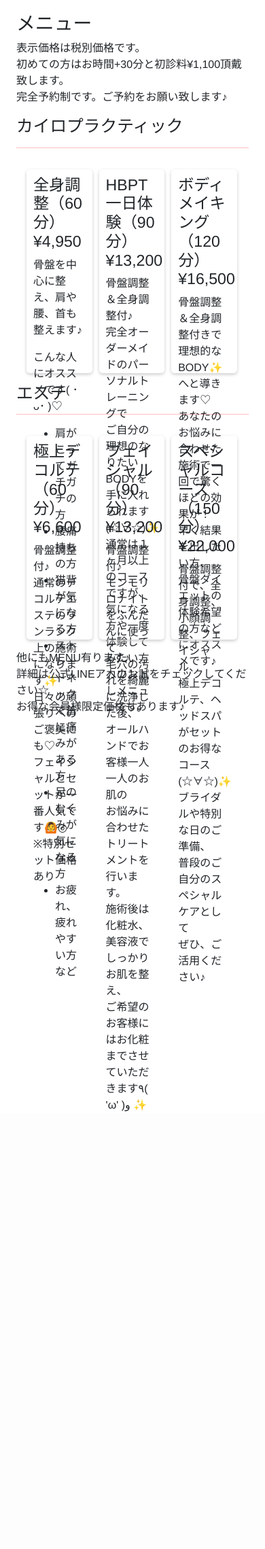
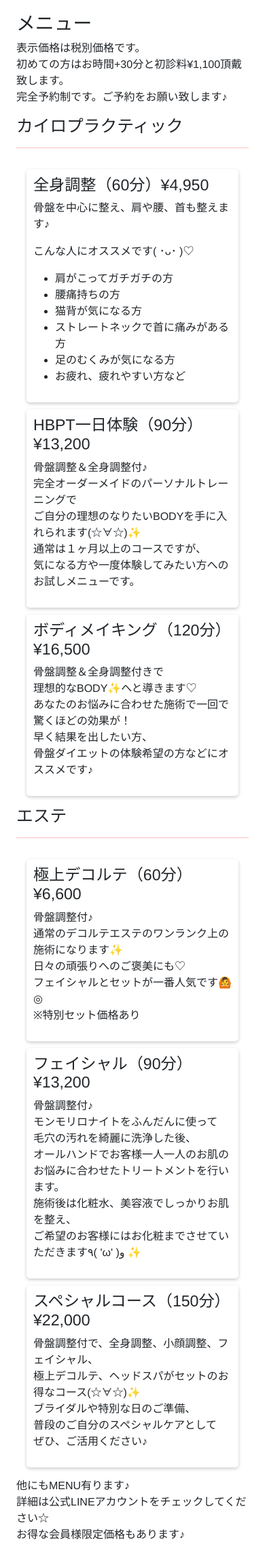
Before and after one commit to rakekiyo/sunny-hp_old, an ASP.NET Core app: page /menu in a window 390 px wide. Shown: the part 56-2335 px from the top of the page at 68% size. Before the commit the page ends 1691 px from the top, so only its background shows below. Run offline with ASP.NET Core 8, Linux system fonts and the light colour scheme; style sheets or scripts are compiled from the project's sources; some web fonts are replaced.

Commit message:
メニューのレスポンシブデザイン対応

```diff
--- a/blazor-app/wwwroot/css/sunny.css
+++ b/blazor-app/wwwroot/css/sunny.css
@@ -19,10 +19,25 @@ hr {
 
 .sunny-menu-item {
 	width: 30%;
-	height: 300px;
 	/* background-color: royalblue; */
 	padding: 10px;
 	margin: 5px;
+}
+
+@media screen and (max-width: 959px) {
+
+	/* 959px以下に適用されるCSS（タブレット用） */
+	.sunny-menu-item {
+		width: 40%;
+	}
+}
+
+@media screen and (max-width: 480px) {
+
+	/* 480px以下に適用されるCSS（スマホ用） */
+	.sunny-menu-item {
+		width: 100%;
+	}
 }
 
 .sunny-card {
```
